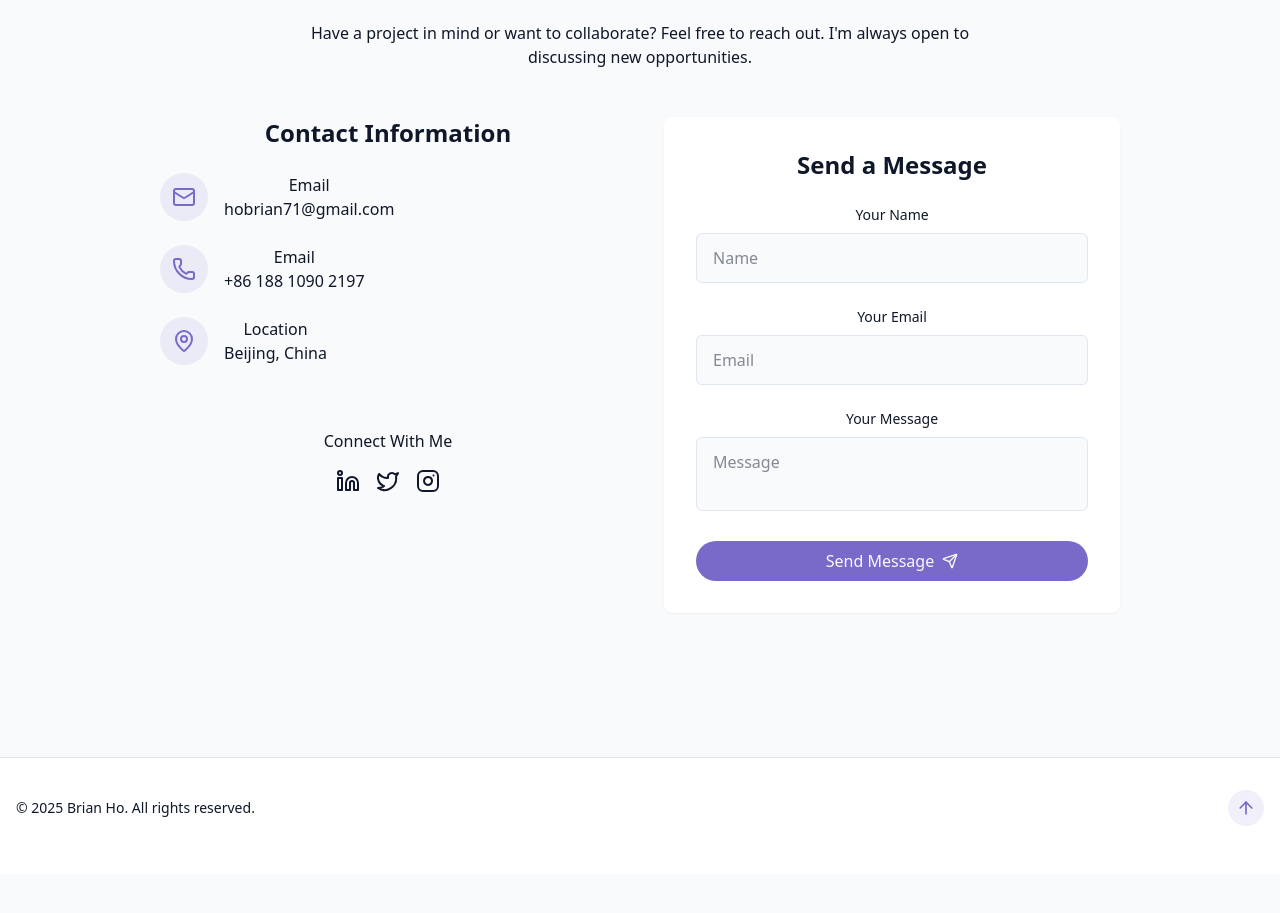
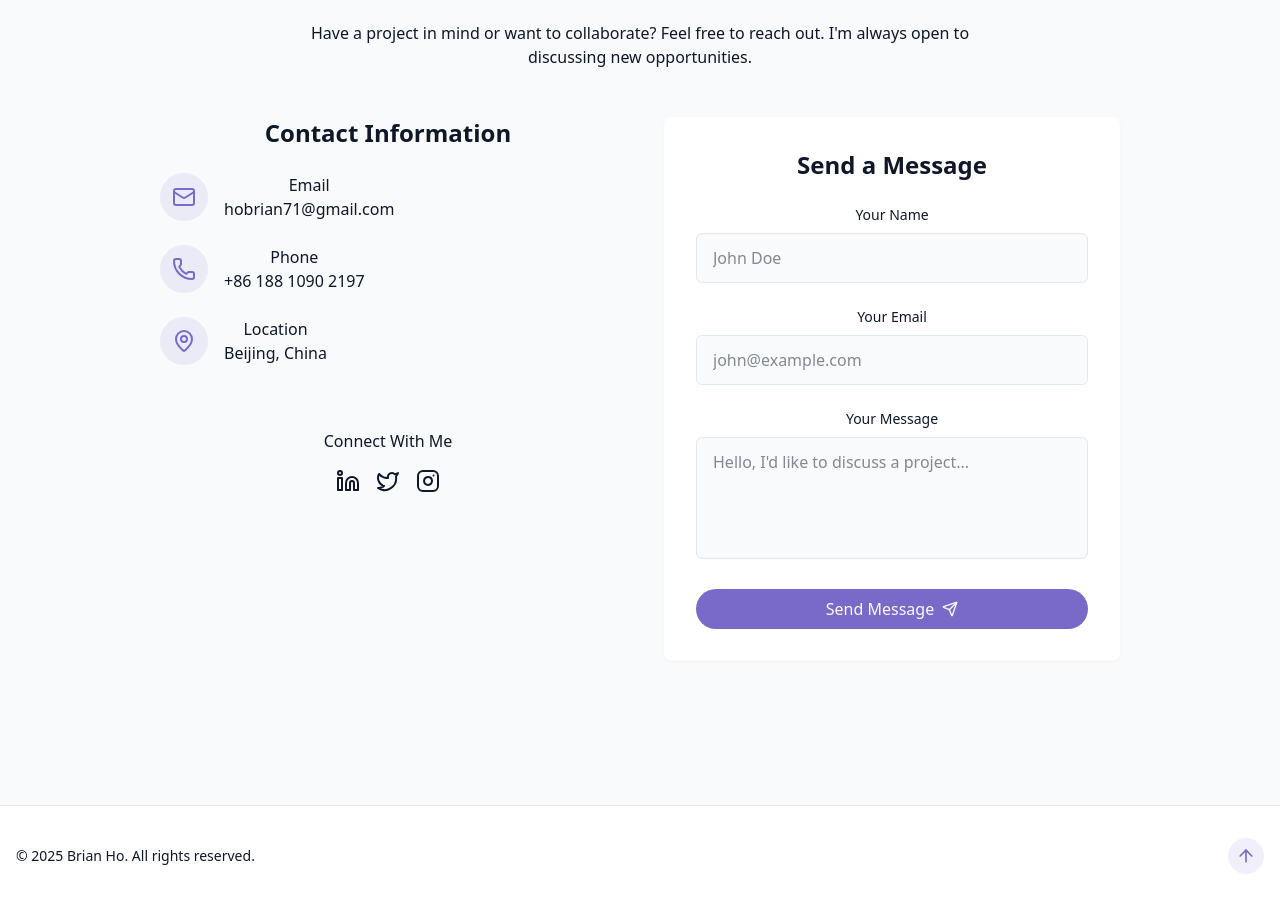
Before and after one commit to bri4nh0/portfolio-main, a React (Vite) app: page / in a window 1280 px wide. Shown: the part 2869-3782 px from the top of the page. Before the commit the page ends 3743 px from the top, so only its background shows below. Built offline with nearby package versions, Linux system fonts and the light colour scheme; no server answers.

Commit message:
Modified contact section to call to the Render server when a visitor fills and submits the contact form

```diff
--- a/src/components/ContactSection.jsx
+++ b/src/components/ContactSection.jsx
@@ -1,3 +1,4 @@
+import { useState } from "react";
 import {
   Instagram,
   Linkedin,
@@ -8,31 +9,70 @@ import {
   Twitch,
   Twitter,
 } from "lucide-react";
-
 import { cn } from "@/lib/utils";
 import { useToast } from "@/hooks/use-toast";
-import { useState } from "react";
 
 export const ContactSection = () => {
+  const { toast } = useToast();
+  const [isSubmitting, setIsSubmitting] = useState(false);
+  // State for form fields
+  const [formData, setFormData] = useState({
+    name: "",
+    email: "",
+    message: ""
+  });
 
-    const {toast} = useToast();
-    const [isSubmitting, setIsSubmitting] = useState(false);
+  // Handle input changes
+  const handleInputChange = (e) => {
+    const { name, value } = e.target;
+    setFormData(prev => ({
+      ...prev,
+      [name]: value
+    }));
+  };
 
-    const handleSubmit = (e) => {
-        e.preventDefault()
-
+  // Handle form submission
+  const handleSubmit = async (e) => {
+    e.preventDefault();
     setIsSubmitting(true);
 
-        setTimeout(() => {
+    try {
+      // URL to your Render backend
+      const response = await fetch('https://portfolio-main-i403.onrender.com/api/contact', {
+        method: 'POST',
+        headers: {
+          'Content-Type': 'application/json',
+        },
+        body: JSON.stringify(formData),
+      });
+
+      const data = await response.json();
+
+      if (response.ok) {
+        // Success
         toast({
-                title: "Message Sent!",
-                description: "Thank you for your message. I'll get back to you soon.",
+          title: "Message Sent Successfully! 🎉",
+          description: "Thank you for your message. I'll get back to you within 24 hours.",
+          duration: 5000,
         });
+        // Reset form
+        setFormData({ name: "", email: "", message: "" });
+      } else {
+        // Backend validation error
+        throw new Error(data.error || 'Failed to send message');
+      }
+    } catch (error) {
+      console.error("Submission error:", error);
+      toast({
+        title: "Failed to Send",
+        description: error.message || "Please check your connection and try again.",
+        variant: "destructive",
+      });
+    } finally {
       setIsSubmitting(false);
-        }, 1500)
+    }
+  };
 
-
-    }
   return (
     <section id="contact" className="py-24 px-4 relative bg-secondary/30">
       <div className="container mx-auto max-w-5xl">
@@ -46,19 +86,17 @@ export const ContactSection = () => {
         </p>
 
         <div className="grid grid-cols-1 md:grid-cols-2 gap-12">
+          {/* Left Column - Contact Info */}
           <div className="space-y-8">
-                        <h3 className="text-2xl font-semibold mb-6">
-                            {" "}
-                            Contact Information
-                        </h3>
-
+            <h3 className="text-2xl font-semibold mb-6">Contact Information</h3>
             <div className="space-y-6 justify-center">
+              {/* Email */}
               <div className="flex items-start space-x-4">
                 <div className="p-3 rounded-full bg-primary/10">
-                                    <Mail className="h-6 w-6 text-primary" />{" "}
+                  <Mail className="h-6 w-6 text-primary" />
                 </div>
                 <div>
-                                    <h4 className="font-medium"> Email</h4>
+                  <h4 className="font-medium">Email</h4>
                   <a
                     href="mailto:hobrian71@gmail.com"
                     className="text-muted-foreground hover:text-primary transition-colors"
@@ -68,12 +106,13 @@ export const ContactSection = () => {
                 </div>
               </div>
 
+              {/* Phone - FIXED: Changed label from "Email" to "Phone" */}
               <div className="flex items-start space-x-4">
                 <div className="p-3 rounded-full bg-primary/10">
-                                    <Phone className="h-6 w-6 text-primary" />{" "}
+                  <Phone className="h-6 w-6 text-primary" />
                 </div>
                 <div>
-                                    <h4 className="font-medium"> Email</h4>
+                  <h4 className="font-medium">Phone</h4> {/* Changed from "Email" */}
                   <a
                     href="tel:+8618810902197"
                     className="text-muted-foreground hover:text-primary transition-colors"
@@ -83,110 +122,117 @@ export const ContactSection = () => {
                 </div>
               </div>
 
+              {/* Location */}
               <div className="flex items-start space-x-4">
                 <div className="p-3 rounded-full bg-primary/10">
-                                    <MapPin className="h-6 w-6 text-primary" />{" "}
+                  <MapPin className="h-6 w-6 text-primary" />
                 </div>
                 <div>
-                                    <h4 className="font-medium"> Location</h4>
-                                    <a
-                                        className="text-muted-foreground hover:text-primary transition-colors">
-                                        Beijing, China
+                  <h4 className="font-medium">Location</h4>
+                  <p className="text-muted-foreground">Beijing, China</p>
+                </div>
+              </div>
+            </div>
+
+            <div className="pt-8">
+              <h4 className="font-medium mb-4">Connect With Me</h4>
+              <div className="flex space-x-4 justify-center">
+                {/* Update these with your actual links */}
+                <a href="https://linkedin.com/in/yourusername" target="_blank" rel="noopener noreferrer">
+                  <Linkedin className="hover:text-primary transition-colors" />
+                </a>
+                <a href="https://twitter.com/yourusername" target="_blank" rel="noopener noreferrer">
+                  <Twitter className="hover:text-primary transition-colors" />
+                </a>
+                <a href="https://instagram.com/yourusername" target="_blank" rel="noopener noreferrer">
+                  <Instagram className="hover:text-primary transition-colors" />
                 </a>
               </div>
             </div>
           </div>
 
-                    <div className="pt-8">
-                        <h4 className="font-medium mb-4"> Connect With Me</h4>
-                        <div className="flex space-x-4 justify-center">
-                            <a href="#" target="_blank">
-                                <Linkedin />
-                            </a>
-                            <a href="#" target="_blank">
-                                <Twitter />
-                            </a>
-                            <a href="#" target="_blank">
-                                <Instagram />
-                            </a>
-                        </div>
-                    </div>
-                    </div>
+          {/* Right Column - Contact Form */}
+          <div className="bg-card p-8 rounded-lg shadow-xs">
+            <h3 className="text-2xl font-semibold mb-6">Send a Message</h3>
 
-                    <div
-                        className="bg-card p-8 rounded-lg shadow-xs"
-                        onSubmit={handleSubmit}
-                    >
-                        <h3 className="text-2xl font-semibold mb-6"> Send a Message</h3>
-
-                        <form className="space-y-6">
+            {/* FORM - onSubmit added here */}
+            <form onSubmit={handleSubmit} className="space-y-6">
+              {/* Name Field */}
               <div>
-                                <label
-                                    htmlFor="name"
-                                    className="block text-sm font-medium mb-2"
-                                >
-                                    {" "}
+                <label htmlFor="name" className="block text-sm font-medium mb-2">
                   Your Name
                 </label>
                 <input
                   type="text"
                   id="name"
                   name="name"
+                  value={formData.name}
+                  onChange={handleInputChange}
                   required
                   className="w-full px-4 py-3 rounded-md border border-input bg-background focus:outline-hidden focus:ring-2 focus:ring-primary"
-                                    placeholder="Name"
+                  placeholder="John Doe"
                 />
               </div>
 
+              {/* Email Field */}
               <div>
-                                <label
-                                    htmlFor="email"
-                                    className="block text-sm font-medium mb-2"
-                                >
-                                    {" "}
+                <label htmlFor="email" className="block text-sm font-medium mb-2">
                   Your Email
                 </label>
                 <input
                   type="email"
                   id="email"
                   name="email"
+                  value={formData.email}
+                  onChange={handleInputChange}
                   required
                   className="w-full px-4 py-3 rounded-md border border-input bg-background focus:outline-hidden focus:ring-2 focus:ring-primary"
-                                    placeholder="Email"
+                  placeholder="john@example.com"
                 />
               </div>
 
+              {/* Message Field */}
               <div>
-                                <label
-                                    htmlFor="message"
-                                    className="block text-sm font-medium mb-2"
-                                >
-                                    {" "}
+                <label htmlFor="message" className="block text-sm font-medium mb-2">
                   Your Message
                 </label>
                 <textarea
                   id="message"
                   name="message"
+                  value={formData.message}
+                  onChange={handleInputChange}
                   required
+                  rows="4"
                   className="w-full px-4 py-3 rounded-md border border-input bg-background focus:outline-hidden focus:ring-2 focus:ring-primary resize-none"
-                                    placeholder="Message"
+                  placeholder="Hello, I'd like to discuss a project..."
                 />
               </div>
 
+              {/* Submit Button */}
               <button
                 type="submit"
                 disabled={isSubmitting}
-                                className={cn("cosmic-button w-full flex items-center justify-center gap-2",
-
+                className={cn(
+                  "cosmic-button w-full flex items-center justify-center gap-2",
+                  isSubmitting && "opacity-70 cursor-not-allowed"
                 )}
               >
-                                {isSubmitting ? "Sending..." : "Send Message"}
-                                <Send size= {16} />
+                {isSubmitting ? (
+                  <>
+                    <span className="animate-spin">⏳</span>
+                    Sending...
+                  </>
+                ) : (
+                  <>
+                    Send Message
+                    <Send size={16} />
+                  </>
+                )}
               </button>
             </form>
           </div>
         </div>
       </div>
     </section>
-    )
-}
+  );
+};
```
Lines whose indentation alone changed are shown as unchanged.
